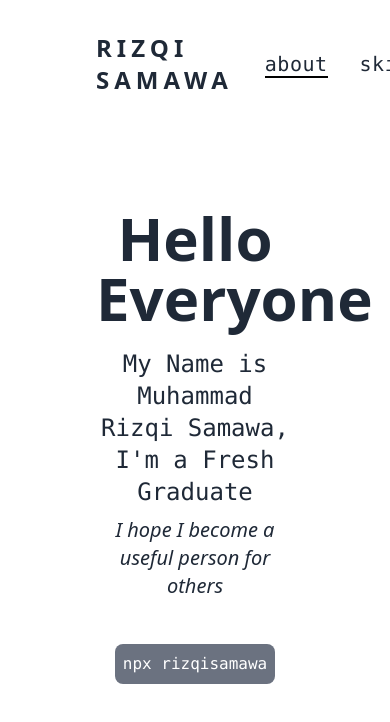
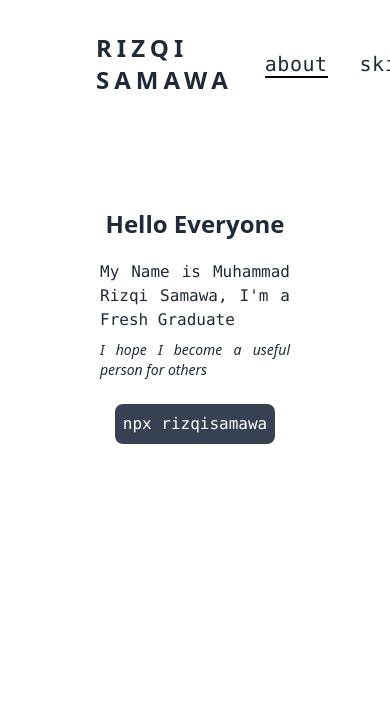
Before and after one commit to rizqisamawa/portfolio, a Next.js app: page /about in a window 390 px wide. Shown: the top 722 px of the page. Built offline with nearby package versions, Linux system fonts and the light colour scheme.

Commit message:
finish development

```diff
--- a/pages/about.js
+++ b/pages/about.js
@@ -8,19 +8,12 @@ function About() {
         <title>About | Muhammad Rizqi Samawa</title>
       </Head>
       <Navbar />
-
-      <div className="mx-24 items-center justify-center mt-20 text-center">
-        <p className="text-6xl font-sans font-semibold">Hello Everyone</p>
-        <p className="text-2xl font-mono mt-4 p-1">
-          {"My Name is Muhammad Rizqi Samawa, I'm a Fresh Graduate"}
-        </p>
-        <p className="text-xl font-sans p-1 font-light italic ">
-          I hope I become a useful person for others
-        </p>
-        <div className="text-center mt-10">
-          <button className="bg-gray-500 font-mono p-2 text-white rounded-lg hover:bg-gray-800">
-            npx rizqisamawa
-          </button>
+      <div className="mx-24 mt-20 items-center justify-center">
+        <p className="text-center font-sans text-2xl font-semibold md:text-6xl">Hello Everyone</p>
+        <p className="mt-4 p-1 text-justify font-mono md:text-center md:text-2xl">{"My Name is Muhammad Rizqi Samawa, I'm a Fresh Graduate"}</p>
+        <p className="p-1 text-justify font-sans text-sm font-light italic md:text-center md:text-xl">I hope I become a useful person for others</p>
+        <div className="mt-5 text-center md:mt-10">
+          <button className="rounded-lg bg-gray-700 p-2 font-mono text-white hover:bg-gray-900">npx rizqisamawa</button>
         </div>
       </div>
     </>
```
